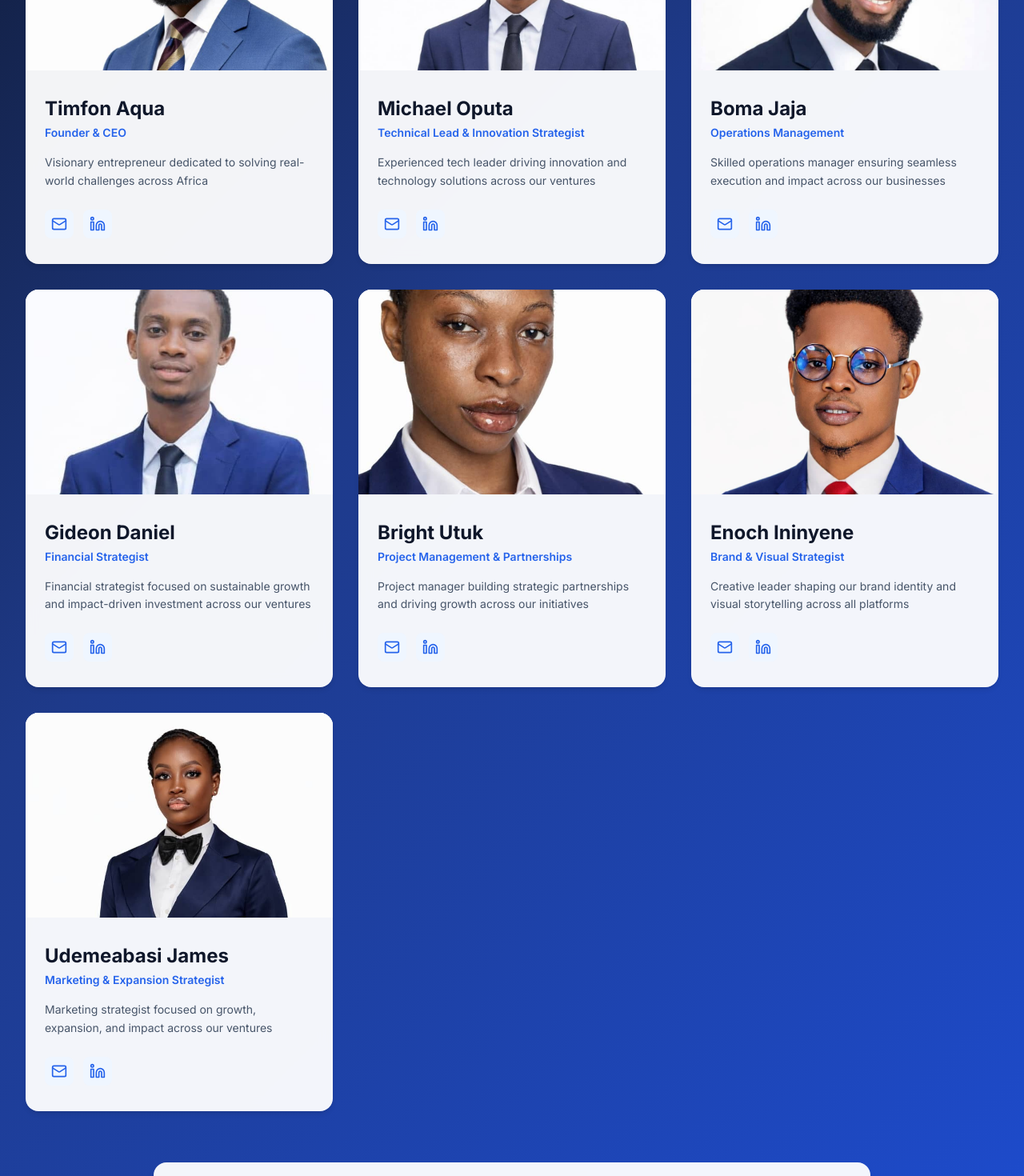
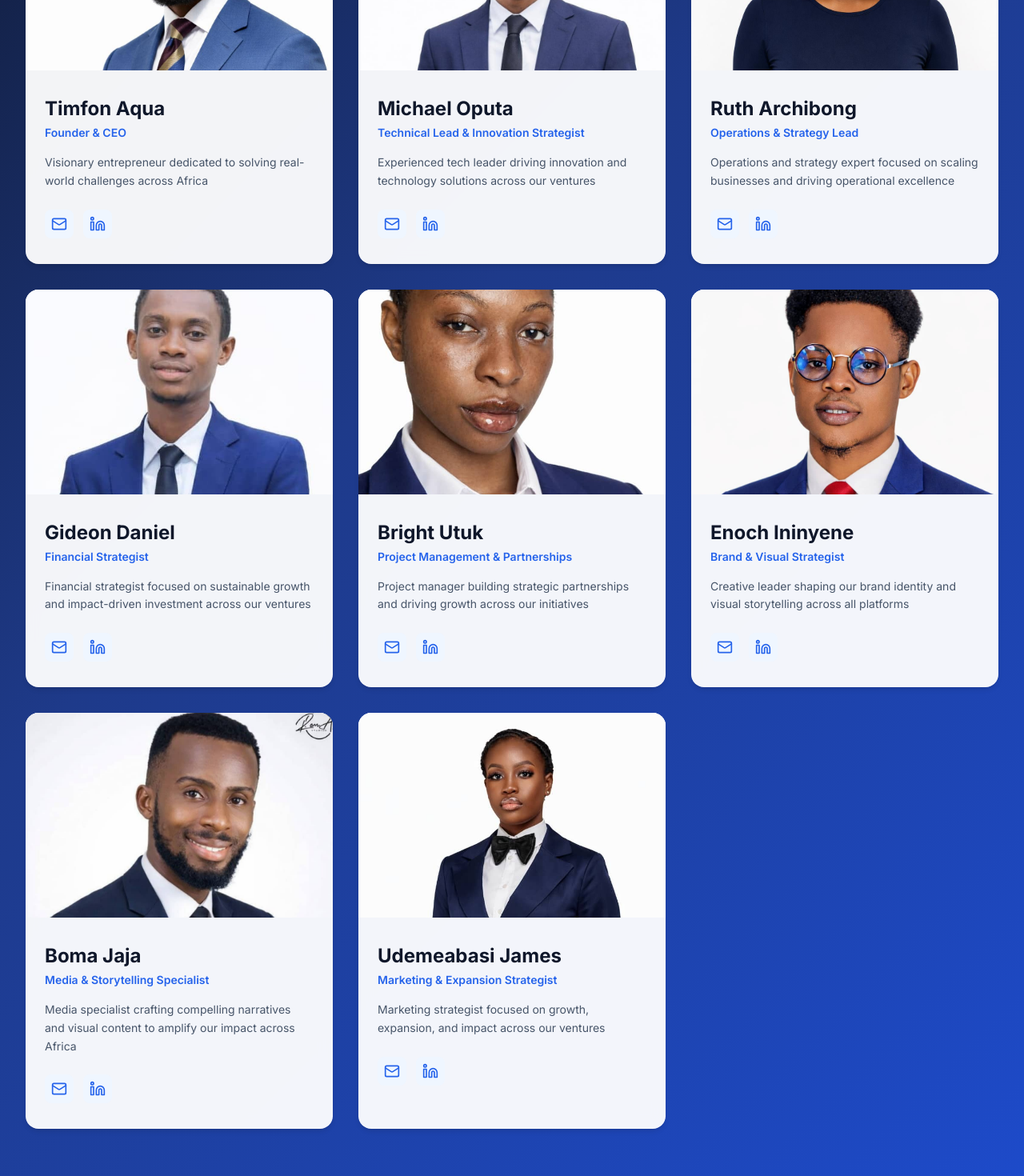
Before and after one commit to MichaelOputa/Qua-Industries, a React (Vite) app: page /team in a window 1280 px wide. Shown: the part 500-1970 px from the top of the page at 80% size. Built offline with nearby package versions, Linux system fonts and the light colour scheme.

Commit message:
Qua Industries

```diff
--- a/src/pages/TeamPage.tsx
+++ b/src/pages/TeamPage.tsx
@@ -23,12 +23,12 @@ export default function TeamPage() {
       image: '/Tech.jpeg',
     },
     {
-      name: 'Boma Jaja',
-      role: 'Operations Management',
-      bio: 'Skilled operations manager ensuring seamless execution and impact across our businesses',
+      name: 'Ruth Archibong',
+      role: 'Operations & Strategy Lead',
+      bio: 'Operations and strategy expert focused on scaling businesses and driving operational excellence',
       email: '',
       linkedin: '#',
-      image: '/operations.jpeg',
+      image: '/brand.jpeg',
     },
     {
       name: 'Gideon Daniel',
@@ -53,6 +53,14 @@ export default function TeamPage() {
       email: '',
       linkedin: '#',
       image: '/Visual.jpeg',
+    },
+    {
+      name: 'Boma Jaja',
+      role: 'Media & Storytelling Specialist',
+      bio: 'Media specialist crafting compelling narratives and visual content to amplify our impact across Africa',
+      email: '',
+      linkedin: '#',
+      image: '/operations.jpeg',
     },
     {
       name: 'Udemeabasi James',
```
Also changed, not shown: public/brand.jpeg (added).
